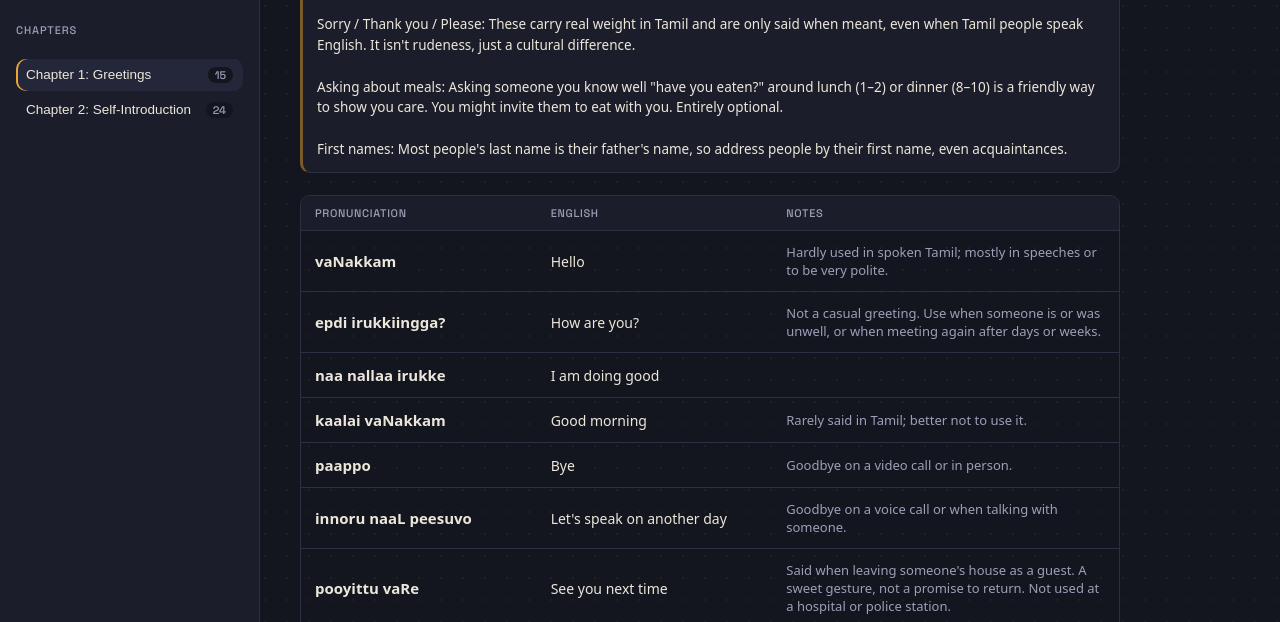
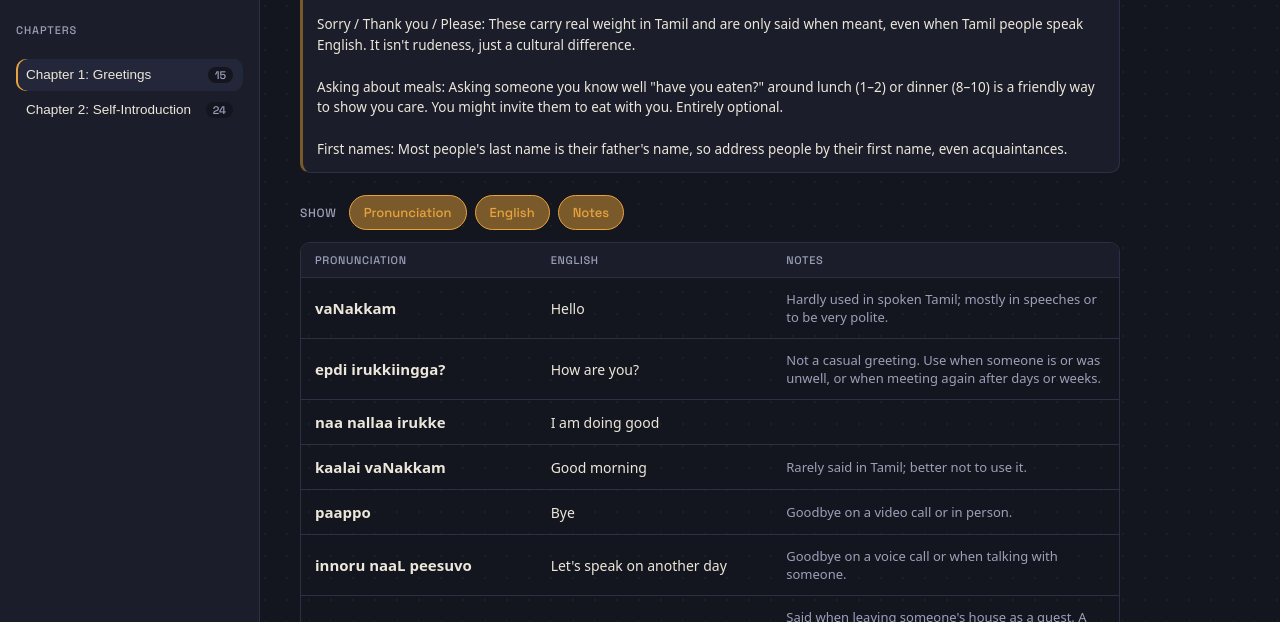
Before and after one commit to randomcode0708/language-learner, a plain HTML site: page index.html in a window 1280 px wide. Shown: the part 171-793 px from the top of the page. Drawn offline with Linux system fonts and the light colour scheme.

Commit message:
Add column toggles to the Words view
A Show chip row hides the pronunciation, English or notes column so the
table can be used for self-testing. Session-only; the last visible
column cannot be hidden.

Co-Authored-By: Claude Opus 5 <noreply@anthropic.com>

```diff
--- a/app.js
+++ b/app.js
@@ -3,8 +3,16 @@ const state = {
   data: TAMIL_DATA,     // read-only: content changes by editing data.js and pushing
   view: 'words',       // 'words' | 'quiz'
   currentChapterId: null,
+  // Words-view column toggles — hide a column to self-test against the others.
+  columns: { pronunciation: true, english: true, notes: true },
   quiz: null            // active quiz session object
 };
+
+const COLUMNS = [
+  ['pronunciation', 'Pronunciation', '1fr'],
+  ['english', 'English', '1fr'],
+  ['notes', 'Notes', '1.4fr']
+];
 
 if (state.data.chapters.length) {
   state.currentChapterId = state.data.chapters[0].id;
@@ -124,24 +132,59 @@ function renderWordsView() {
     return wrap;
   }
 
+  wrap.appendChild(renderColumnToggles());
+
+  const shown = COLUMNS.filter(([key]) => state.columns[key]);
+
   const table = document.createElement('div');
   table.className = 'word-table';
+  // Rows read their track sizes from --cols so the mobile media query can still override.
+  table.style.setProperty('--cols', shown.map(([, , width]) => width).join(' '));
+
   const thead = document.createElement('div');
   thead.className = 'word-row word-row-head';
-  thead.innerHTML = `<div>Pronunciation</div><div>English</div><div>Notes</div>`;
+  thead.innerHTML = shown.map(([, label]) => `<div>${label}</div>`).join('');
   table.appendChild(thead);
+
+  const cell = {
+    pronunciation: w => `<div class="cell-pron">${renderSlots(w.pronunciation)}</div>`,
+    english: w => `<div>${renderSlots(w.english)}</div>`,
+    notes: w => `<div class="cell-notes">${escapeHtml(w.notes || '')}</div>`
+  };
 
   chapter.words.forEach(w => {
     const row = document.createElement('div');
     row.className = 'word-row';
-    row.innerHTML = `
-      <div class="cell-pron">${renderSlots(w.pronunciation)}</div>
-      <div>${renderSlots(w.english)}</div>
-      <div class="cell-notes">${escapeHtml(w.notes || '')}</div>
-    `;
+    row.innerHTML = shown.map(([key]) => cell[key](w)).join('');
     table.appendChild(row);
   });
   wrap.appendChild(table);
+
+  return wrap;
+}
+
+// Column toggles: hide a column to quiz yourself against the ones left showing.
+// Session-only, like quiz scores — nothing is saved.
+function renderColumnToggles() {
+  const wrap = document.createElement('div');
+  wrap.className = 'column-toggles';
+  wrap.innerHTML = `<span class="setup-label">Show</span>`;
+
+  const group = document.createElement('div');
+  group.className = 'chip-group';
+  COLUMNS.forEach(([key, label]) => {
+    const chip = document.createElement('button');
+    const on = state.columns[key];
+    chip.className = 'chip' + (on ? ' active' : '');
+    chip.textContent = label;
+    chip.setAttribute('aria-pressed', String(on));
+    // Keep at least one column visible, otherwise the table says nothing.
+    const isLastShown = on && COLUMNS.filter(([k]) => state.columns[k]).length === 1;
+    chip.disabled = isLastShown;
+    chip.onclick = () => { state.columns[key] = !state.columns[key]; render(); };
+    group.appendChild(chip);
+  });
+  wrap.appendChild(group);
 
   return wrap;
 }
--- a/style.css
+++ b/style.css
@@ -228,6 +228,17 @@ h2 { font-family: var(--font-en); }
   text-underline-offset: 3px;
 }
 
+/* column toggles (Words view) */
+.column-toggles {
+  display: flex;
+  align-items: center;
+  gap: 12px;
+  flex-wrap: wrap;
+  margin-bottom: 12px;
+}
+.column-toggles .setup-label { margin-bottom: 0; }
+.chip:disabled { cursor: default; opacity: 0.75; }
+
 /* word table */
 .word-table {
   border: 1px solid var(--border);
@@ -236,7 +247,7 @@ h2 { font-family: var(--font-en); }
 }
 .word-row {
   display: grid;
-  grid-template-columns: 1fr 1fr 1.4fr;
+  grid-template-columns: var(--cols, 1fr 1fr 1.4fr);
   gap: 8px;
   padding: 12px 14px;
   border-bottom: 1px solid var(--border);
```
Also changed, not shown: 1 other file.
